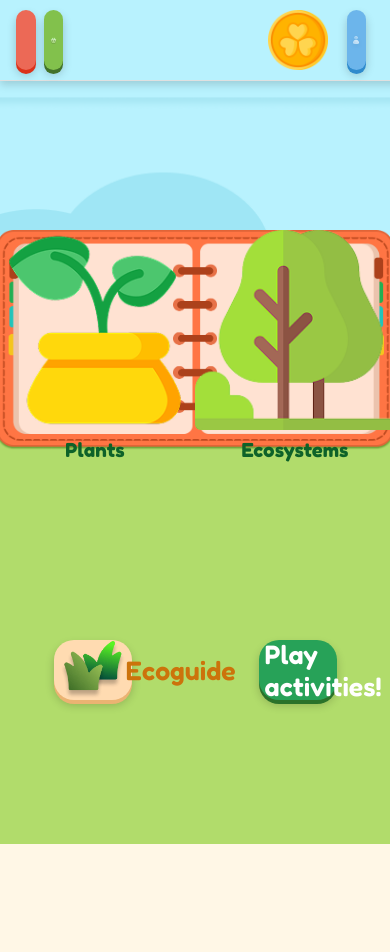
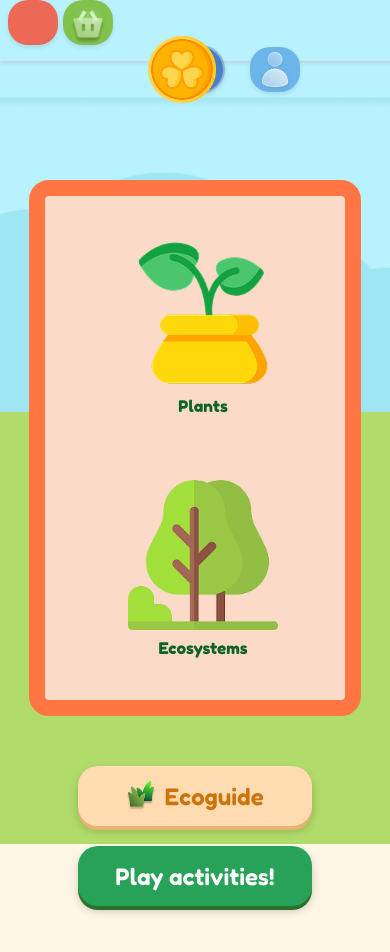
Before and after one commit to lulitohhh/Bloom-project, a React (Vite) app: page /garden in a window 390 px wide. Shown: the top 952 px of the page. Before the commit the page ends 844 px from the top, so only its background shows below. Built offline with nearby package versions, Linux system fonts and the light colour scheme.

Commit message:
Ajustando el responsive de GardenAlbum

```diff
--- a/src/components/Album/Album.css
+++ b/src/components/Album/Album.css
@@ -5,6 +5,7 @@
   margin-top: 20px;
 }
 
+/* Layout de álbum en pantallas grandes */
 .album-image {
   background-image: url('/assets/album.png');
   background-size: contain;
@@ -14,9 +15,9 @@
   height: 600px;
   display: flex;
   position: relative;
-    margin-top: 20px;
 }
 
+/* Estilos para las dos páginas */
 .page-left,
 .page-right {
   flex: 1;
@@ -25,3 +26,38 @@
   align-items: center;
   text-align: center;
 }
+
+/* RESPONSIVE: hasta 768px (tablets y móviles) */
+@media screen and (max-width: 768px) {
+  .album-wrapper {
+    display: flex;
+    justify-content: center;
+    align-items: center;
+    padding-top: 100px; /* empuja desde abajo de la navbar */
+    margin-top: 80px;
+    margin-bottom: 50px;
+  }
+
+  .album-image {
+    display: flex;
+    flex-direction: column;
+    width: 80vw;
+    max-width: 280px;
+    height: auto;
+    padding: 10px;
+
+    background-image: none;
+    background-color: #FBDAC8;
+    border: 16px solid #FF7544;
+    border-radius: 20px;
+  }
+
+  .page-left,
+  .page-right {
+    width: 100%;
+    flex-direction: column;
+    align-items: center;
+    padding: 8px;
+
+  }
+}
--- a/src/components/ItemCard/ItemCard.css
+++ b/src/components/ItemCard/ItemCard.css
@@ -73,3 +73,40 @@
   margin-top: 10px;
   text-align: left;
 }
+
+@media (max-width: 768px) {
+  .item-card {
+    width: 80%;
+    max-width: none;
+    height: auto;
+    padding: 16px;
+    border-width: 6px;
+  }
+
+  .image-wrapper {
+    padding: 20px;
+  }
+
+  .image-wrapper h3 {
+    font-size: 12px;
+    top: 6px;
+    left: 8px;
+  }
+
+  .item-image {
+    max-width: 60px;
+    max-height: 120px;
+  }
+
+  .item-card p,
+  .item-card li {
+    font-size: 13px;
+  }
+
+  .back-btn {
+    font-size: 14px;
+    width: 120px;
+    margin-top: 20px;
+    text-align: center;
+  }
+}
--- a/src/components/PageLeft/PageLeft.css
+++ b/src/components/PageLeft/PageLeft.css
@@ -69,3 +69,49 @@
     border: 3px solid #ac411b52;
     background-color: #ffd79f71;
   }
+
+  .grid-img {
+    width: 100%;
+    height: 100%;
+    object-fit: cover;
+    border-radius: 8px;
+  }
+
+
+
+  @media screen and (max-width: 768px) {
+    .btns-wrapper {
+      flex-direction: column;
+      gap: 1rem;
+      margin-top: 1rem;
+      align-items: center;
+    }
+
+    .btn-containerplus {
+      right: 0;
+      top: 0;
+      position: static;
+      width: 100%;
+      align-items: center;
+    }
+
+    .img-btn {
+      width: 150px;
+    }
+
+    .btn-label {
+      font-size: 1rem;
+    }
+
+    .grid-3-columns {
+      grid-template-columns: repeat(3, 70px);
+      gap: 20px;
+      padding: 6px 0;
+    }
+
+    .grid-item {
+      width: 60px;
+      height: 60px;
+      box-shadow: 0 6px 0 #FFD79F;
+    }
+  }
--- a/src/components/PageLeft/PageLeft.jsx
+++ b/src/components/PageLeft/PageLeft.jsx
@@ -26,11 +26,11 @@ const PageLeft = ({ selectedCategory, setSelectedCategory, data = [], selectedIt
           className={`grid-item ${selectedItem?.name === item.name ? "selected" : ""}`}
           onClick={() => setSelectedItem(item)}
         >
-          <img
-            src={item.image}
-            alt={item.name}
-            style={{ width: "80px", height: "80px", objectFit: "cover" }}
-          />
+<img
+  src={item.image}
+  alt={item.name}
+  className="grid-img"
+/>
         </div>
       ))}
     </div>
--- a/src/components/navBar/navBar.css
+++ b/src/components/navBar/navBar.css
@@ -12,6 +12,7 @@
   box-shadow: 0 4px 8px rgba(0, 0, 0, 0.15);
   z-index: 1000;
   border-bottom: 1px solid #e0e0e0;
+  flex-wrap: nowrap; /* default, no wrap */
 }
 
 .leftup,
@@ -20,4 +21,33 @@
   align-items: center;
   gap: 0.5rem;
   margin-right: 20px;
+  flex-wrap: nowrap;
 }
+
+/* RESPONSIVE */
+@media screen and (max-width: 768px) {
+  .navBar {
+    height: 60px;
+    padding: 0 0.5rem;
+    box-shadow: 0 2px 4px rgba(0, 0, 0, 0.1);
+    flex-wrap: wrap; /* permitir bajar de línea */
+  }
+
+  .leftup,
+  .rightup {
+    gap: 0.3rem;
+    margin-right: 10px;
+    flex-wrap: wrap; /* permitir bajar botones */
+  }
+
+  /* Reducir tamaño de los botones en la navbar */
+  .leftup > *,
+  .rightup > * {
+    width: 7vw !important;  /* de 5vw a 7vw para que no queden tan apretados */
+    min-width: 50px;        /* que no se reduzcan demasiado */
+    height: 45px !important; /* reducir altura */
+    font-size: 0.85rem;      /* texto más pequeño */
+    padding: 0 5px;
+    box-shadow: 0 2px 4px rgba(0, 0, 0, 0.1) !important;
+  }
+}
--- a/src/main.jsx
+++ b/src/main.jsx
@@ -3,7 +3,7 @@ import { createRoot } from 'react-dom/client'
 import './index.css'
 import App from './App.jsx'
 import { Provider } from 'react-redux'
-import { store } from './redux/store'
+import { store } from './redux/Store'
 
 createRoot(document.getElementById('root')).render(
   <StrictMode>
--- a/src/pages/GardenAlbum/GardenAlbum.css
+++ b/src/pages/GardenAlbum/GardenAlbum.css
@@ -24,3 +24,42 @@
   .btn-container {
     margin-bottom: 20px;
   }
+
+  @media screen and (max-width: 768px) {
+    .btn-container {
+      display: flex;
+      flex-direction: column;
+      align-items: center;
+      gap: 20px;
+      margin-bottom: 80px;
+    }
+
+    .eco-button,
+    .act-button {
+      width: 60vw;
+      height: 60px;
+      display: flex;
+      align-items: center;
+      justify-content: center; /* centrar todo el contenido */
+      padding: 0 16px;
+    }
+
+    .eco-button #ecoimg {
+      width: 30px;
+      height: 30px;
+      margin-right: 8px; /* espacio entre imagen y texto */
+    }
+
+    #ecobtontt,
+    #activitext {
+      font-size: 1.5rem;
+    }
+
+    .eco-button {
+      order: 1;
+    }
+
+    .act-button {
+      order: 2;
+    }
+  }
```
Also changed, not shown: public/assets/CelVer.png (added), src/App.css (line endings or trailing spaces). Lines whose indentation alone changed are shown as unchanged.
